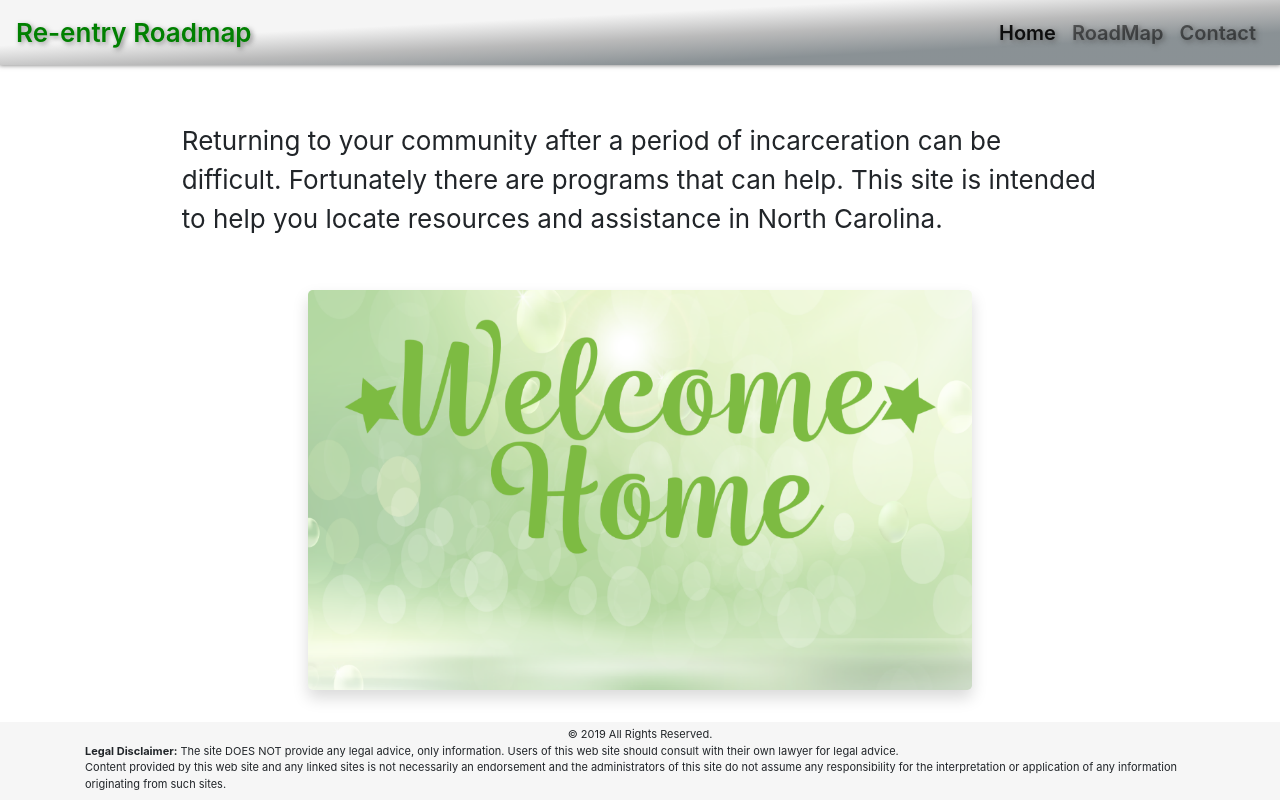
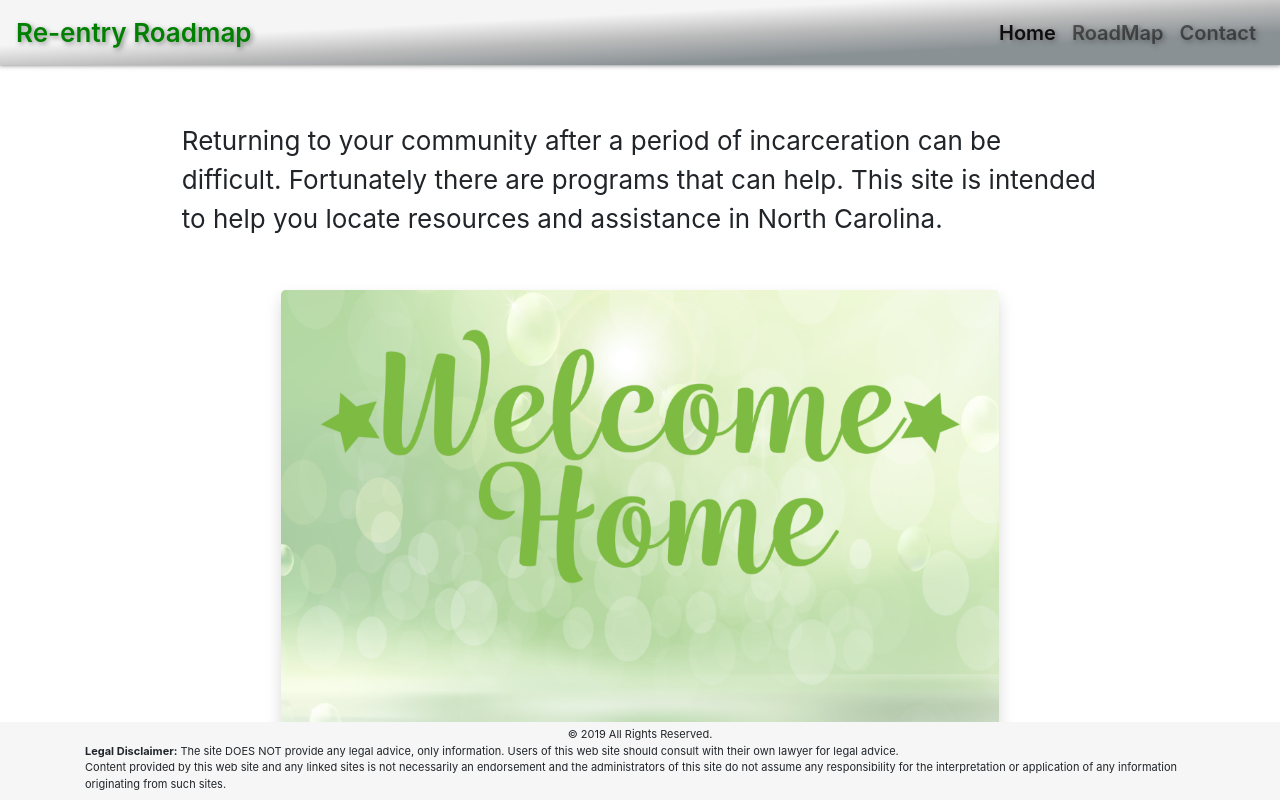
Before and after one commit to OpenCLTBrigade/re-entry-hub, a React (Create React App) app: page /about in a window 1280 px wide. Built offline with nearby package versions, Linux system fonts and the light colour scheme.

Commit message:
updated roadmap

```diff
--- a/src/components/idCard/IdCard.js
+++ b/src/components/idCard/IdCard.js
@@ -9,7 +9,7 @@ const Indentify = () => (
         <h4>
           <p>Why do I need an ID?</p>
         </h4>
-        <p>The following activities require and ID card:</p>
+        <p><h5>The following activities require and ID card:</h5></p>
         <ol>
           <li>Applying for job or unemployment</li>
           <li>Applying for food stamps/welfare</li>
--- a/src/components/idCard/idCard.css
+++ b/src/components/idCard/idCard.css
@@ -23,6 +23,6 @@ h6 p, .btn-link{
     font-size: 18px;
 }
 
-.card>.card-header:hover{
+.card>.card-header:hover {
     background-color: rgba(235, 235, 235, 0.719);
 }
--- a/src/components/pages/about/about.css
+++ b/src/components/pages/about/about.css
@@ -7,6 +7,6 @@
     background-position: center;
     background-repeat: no-repeat;
     background-size: cover;
-    width: 60%;
-    height: 250%;
+    width: 65%;
+    height: 280%;
 }
--- a/src/components/pages/roadmap/roadmap.css
+++ b/src/components/pages/roadmap/roadmap.css
@@ -4,9 +4,11 @@
 
 .question p{
     margin-bottom: 0;
-
 }
 
+.question:hover {
+    background-color: rgba(235, 235, 235, 0.5)!important;
+}
 
 #roadmap, #start{
     text-shadow: 2px 2px 5px rgba(83, 82, 82, 0.445);
```
